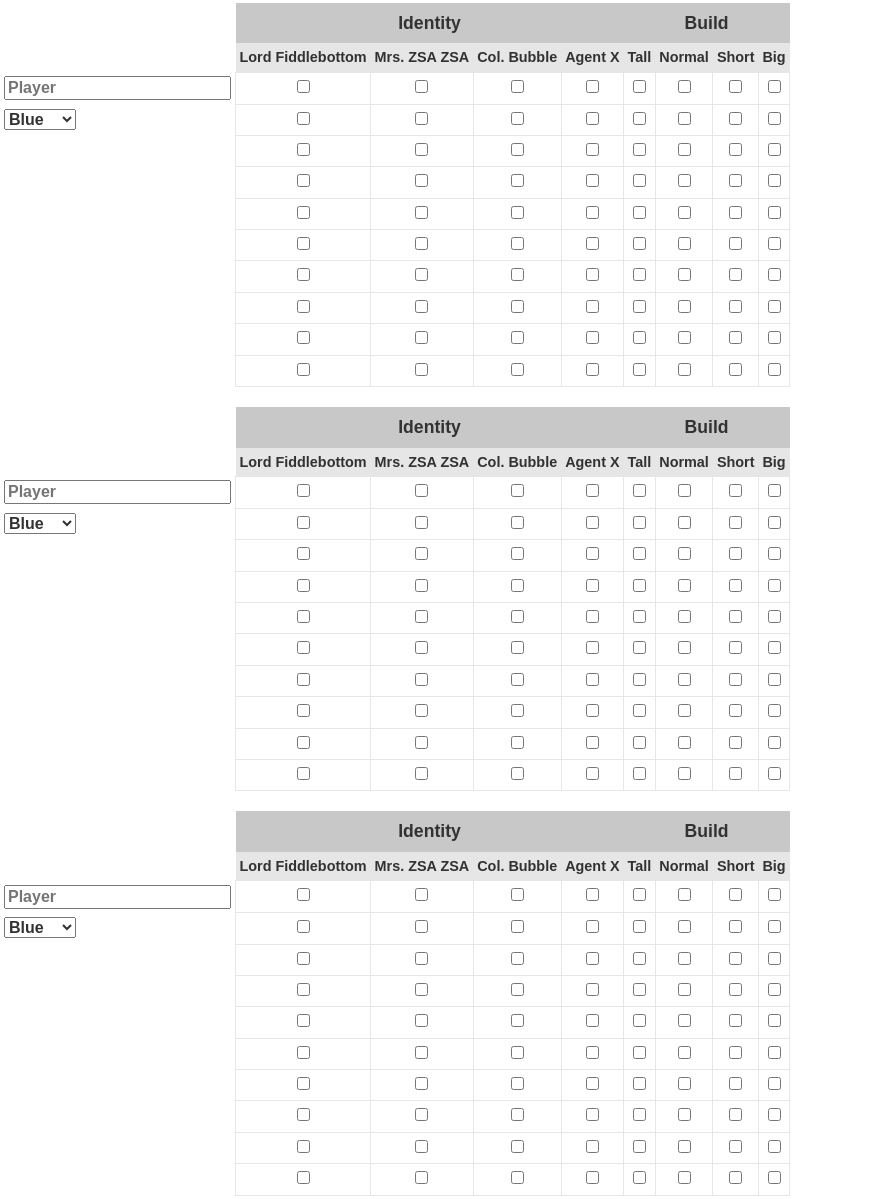
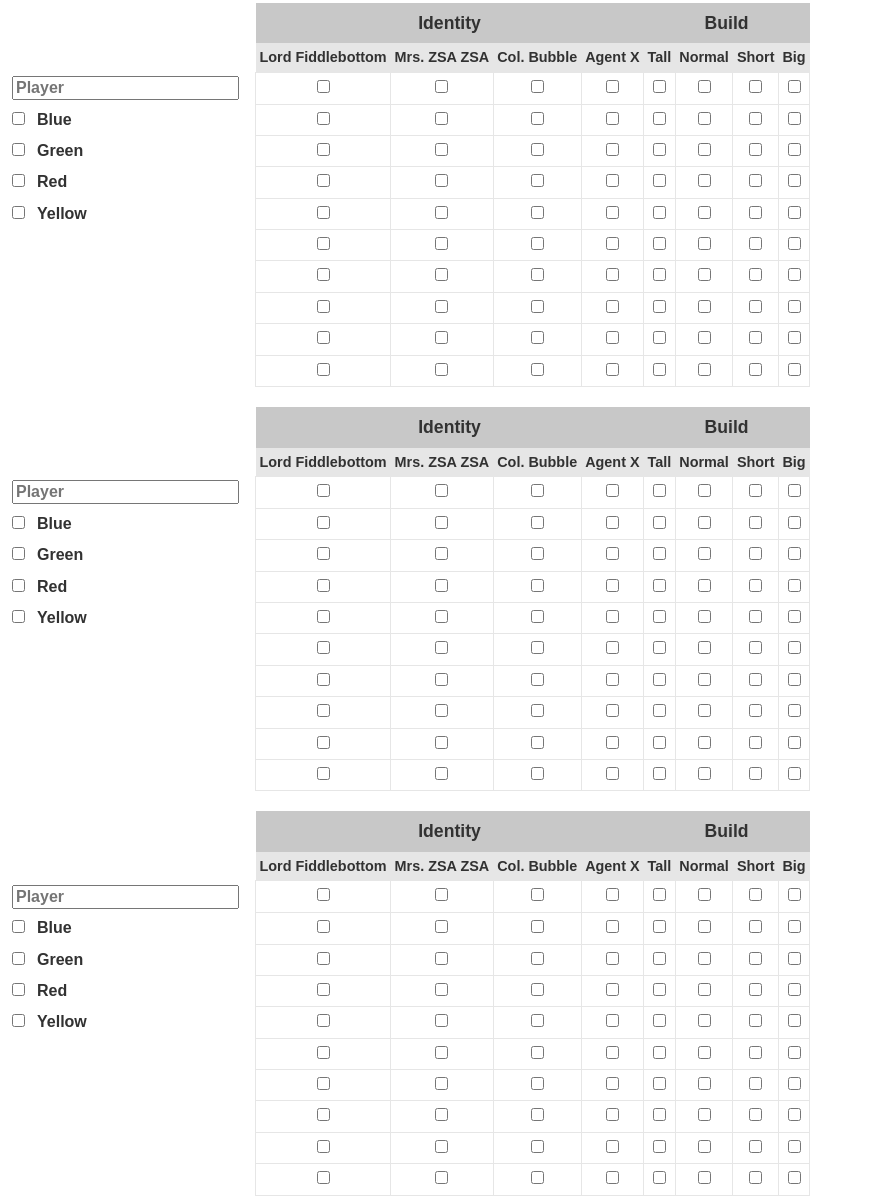
Before and after one commit to ThomasdenH/Inkognito, a plain HTML site: page index.html in a window 1280 px wide. Shown: the part 121-1320 px from the top of the page, without its empty margins (0-869 px from the left). Drawn offline with Linux system fonts and the light colour scheme.

Commit message:
Replace dropdown
Signed-off-by: Thomas <denhollander.thomas@gmail.com>

```diff
--- a/css/main.css
+++ b/css/main.css
@@ -239,4 +239,9 @@ table {
 .input-left {
 	width: 100px;
 	text-align: left;
+	padding-left: 12px;
 }
+
+.input-left input {
+	margin-right: 12px;
+}
--- a/index.html
+++ b/index.html
@@ -21,7 +21,7 @@
         <h1>Inkognito</h1>
 		<h2>Notepad</h2>
 
-				<table>
+		<table>
 			<tr>
 				<th></th>
 				<th class="cat-top" colspan="4">Identity</th>
@@ -50,14 +50,7 @@
 				<th class="cell"><input type="checkbox"></th>
 			</tr>
 			<tr>
-				<th class="input-left">
-					<select>
-					  <option>Blue</option>
-					  <option>Green</option>
-					  <option>Red</option>
-					  <option>Yellow</option>
-					</select>
-				</th>
+				<th class="input-left"><input type="checkbox">Blue</th>
 				<th class="cell"><input type="checkbox"></th>
 				<th class="cell"><input type="checkbox"></th>
 				<th class="cell"><input type="checkbox"></th>
@@ -68,7 +61,7 @@
 				<th class="cell"><input type="checkbox"></th>
 			</tr>
 			<tr>
-				<th></th>
+				<th class="input-left"><input type="checkbox">Green</th>
 				<th class="cell"><input type="checkbox"></th>
 				<th class="cell"><input type="checkbox"></th>
 				<th class="cell"><input type="checkbox"></th>
@@ -79,7 +72,7 @@
 				<th class="cell"><input type="checkbox"></th>
 			</tr>
 			<tr>
-				<th></th>
+				<th class="input-left"><input type="checkbox">Red</th>
 				<th class="cell"><input type="checkbox"></th>
 				<th class="cell"><input type="checkbox"></th>
 				<th class="cell"><input type="checkbox"></th>
@@ -90,7 +83,7 @@
 				<th class="cell"><input type="checkbox"></th>
 			</tr>
 			<tr>
-				<th></th>
+				<th class="input-left"><input type="checkbox">Yellow</th>
 				<th class="cell"><input type="checkbox"></th>
 				<th class="cell"><input type="checkbox"></th>
 				<th class="cell"><input type="checkbox"></th>
@@ -157,7 +150,7 @@
 			</tr>
 		</table>
 
-				<table>
+		<table>
 			<tr>
 				<th></th>
 				<th class="cat-top" colspan="4">Identity</th>
@@ -186,14 +179,7 @@
 				<th class="cell"><input type="checkbox"></th>
 			</tr>
 			<tr>
-				<th class="input-left">
-					<select>
-					  <option>Blue</option>
-					  <option>Green</option>
-					  <option>Red</option>
-					  <option>Yellow</option>
-					</select>
-				</th>
+				<th class="input-left"><input type="checkbox">Blue</th>
 				<th class="cell"><input type="checkbox"></th>
 				<th class="cell"><input type="checkbox"></th>
 				<th class="cell"><input type="checkbox"></th>
@@ -204,7 +190,7 @@
 				<th class="cell"><input type="checkbox"></th>
 			</tr>
 			<tr>
-				<th></th>
+				<th class="input-left"><input type="checkbox">Green</th>
 				<th class="cell"><input type="checkbox"></th>
 				<th class="cell"><input type="checkbox"></th>
 				<th class="cell"><input type="checkbox"></th>
@@ -215,7 +201,7 @@
 				<th class="cell"><input type="checkbox"></th>
 			</tr>
 			<tr>
-				<th></th>
+				<th class="input-left"><input type="checkbox">Red</th>
 				<th class="cell"><input type="checkbox"></th>
 				<th class="cell"><input type="checkbox"></th>
 				<th class="cell"><input type="checkbox"></th>
@@ -226,7 +212,7 @@
 				<th class="cell"><input type="checkbox"></th>
 			</tr>
 			<tr>
-				<th></th>
+				<th class="input-left"><input type="checkbox">Yellow</th>
 				<th class="cell"><input type="checkbox"></th>
 				<th class="cell"><input type="checkbox"></th>
 				<th class="cell"><input type="checkbox"></th>
@@ -293,7 +279,7 @@
 			</tr>
 		</table>
 
-				<table>
+		<table>
 			<tr>
 				<th></th>
 				<th class="cat-top" colspan="4">Identity</th>
@@ -322,14 +308,7 @@
 				<th class="cell"><input type="checkbox"></th>
 			</tr>
 			<tr>
-				<th class="input-left">
-					<select>
-					  <option>Blue</option>
-					  <option>Green</option>
-					  <option>Red</option>
-					  <option>Yellow</option>
-					</select>
-				</th>
+				<th class="input-left"><input type="checkbox">Blue</th>
 				<th class="cell"><input type="checkbox"></th>
 				<th class="cell"><input type="checkbox"></th>
 				<th class="cell"><input type="checkbox"></th>
@@ -340,7 +319,7 @@
 				<th class="cell"><input type="checkbox"></th>
 			</tr>
 			<tr>
-				<th></th>
+				<th class="input-left"><input type="checkbox">Green</th>
 				<th class="cell"><input type="checkbox"></th>
 				<th class="cell"><input type="checkbox"></th>
 				<th class="cell"><input type="checkbox"></th>
@@ -351,7 +330,7 @@
 				<th class="cell"><input type="checkbox"></th>
 			</tr>
 			<tr>
-				<th></th>
+				<th class="input-left"><input type="checkbox">Red</th>
 				<th class="cell"><input type="checkbox"></th>
 				<th class="cell"><input type="checkbox"></th>
 				<th class="cell"><input type="checkbox"></th>
@@ -362,7 +341,7 @@
 				<th class="cell"><input type="checkbox"></th>
 			</tr>
 			<tr>
-				<th></th>
+				<th class="input-left"><input type="checkbox">Yellow</th>
 				<th class="cell"><input type="checkbox"></th>
 				<th class="cell"><input type="checkbox"></th>
 				<th class="cell"><input type="checkbox"></th>
```
